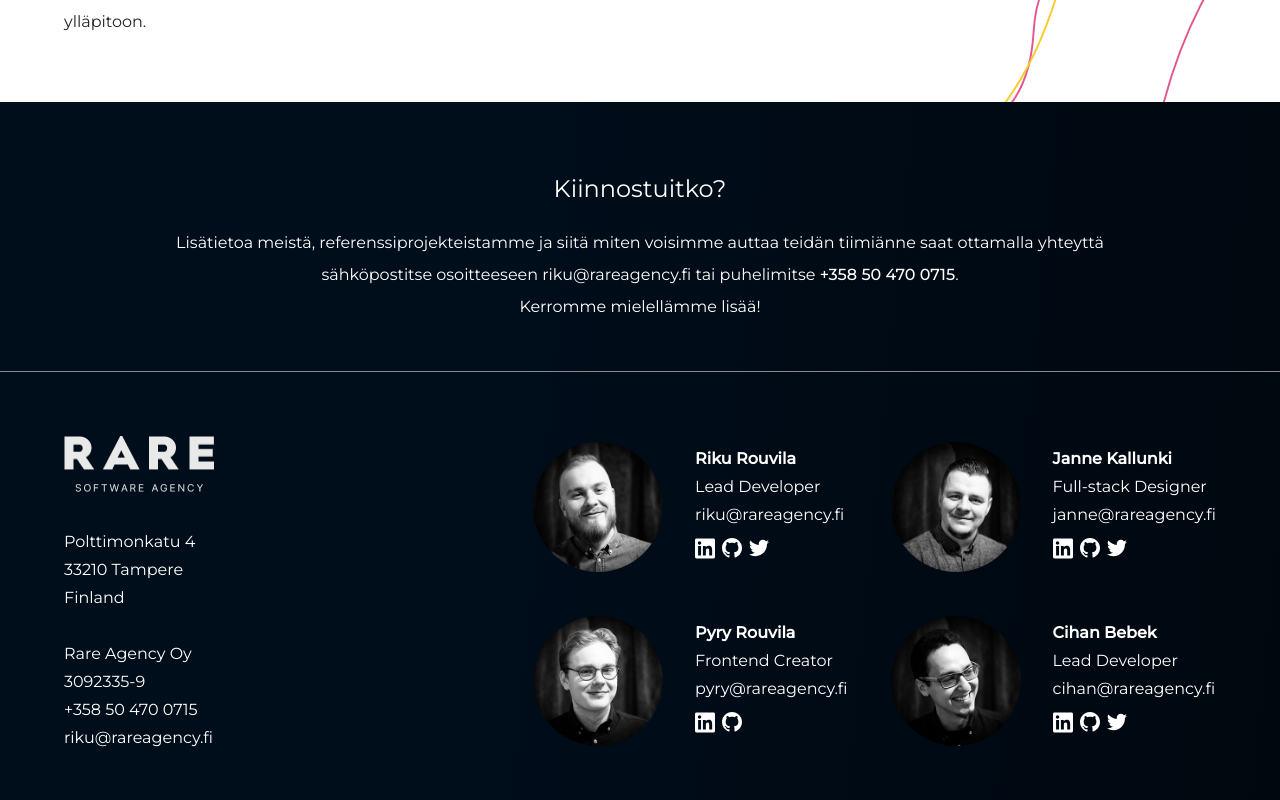
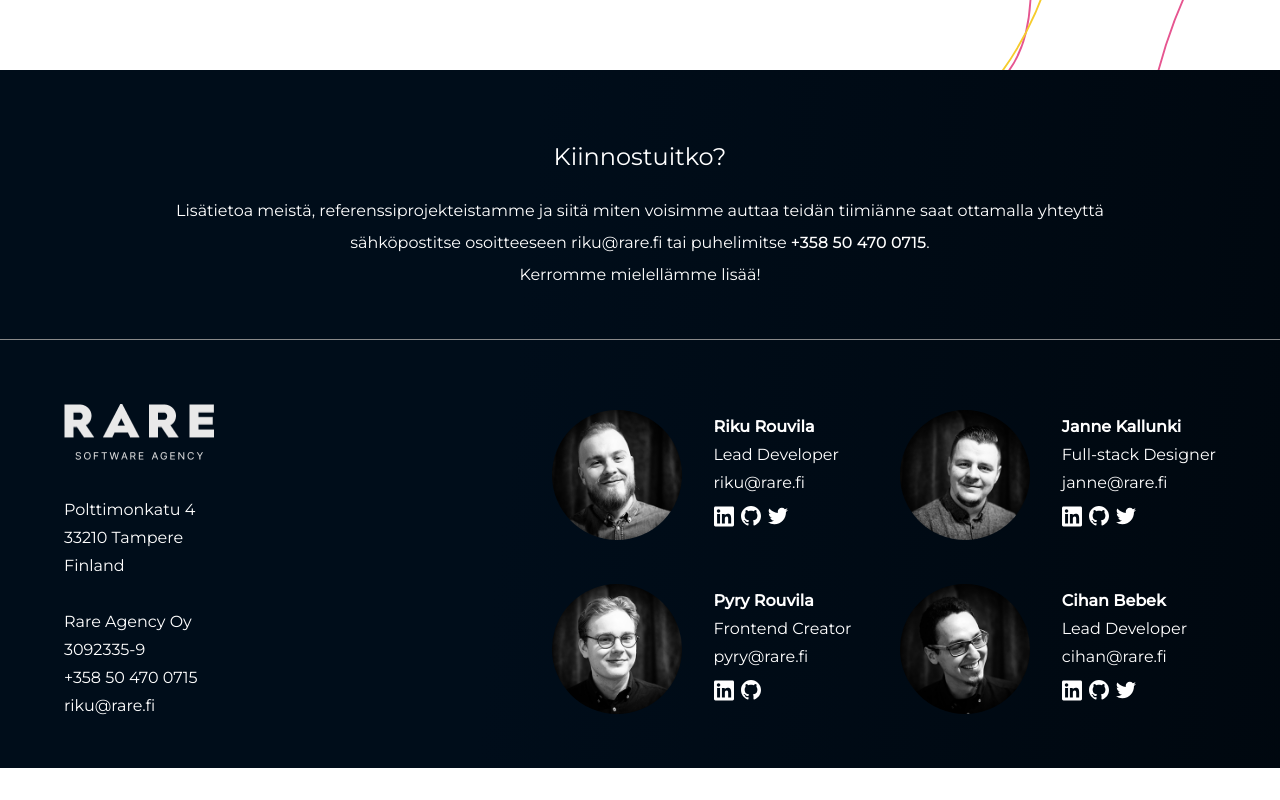
Before and after one commit to rareagency/rareagency.fi, a Next.js app: page /training in a window 1280 px wide. Shown: the part 2673-3473 px from the top of the page. After the commit the page ends 3441 px from the top, so only its background shows below. Built offline with nearby package versions, Linux system fonts and the light colour scheme.

Commit message:
change all references to rare agency to rare

```diff
--- a/components/footer.tsx
+++ b/components/footer.tsx
@@ -11,18 +11,14 @@ export const Footer: React.FC = () => (
       <p>
         Lisätietoa meistä, referenssiprojekteistamme ja siitä miten voisimme
         auttaa teidän tiimiänne saat ottamalla yhteyttä <br />
-        sähköpostitse osoitteeseen riku@rareagency.fi tai puhelimitse{' '}
+        sähköpostitse osoitteeseen riku@rare.fi tai puhelimitse{' '}
         <strong>+358&nbsp;50&nbsp;470&nbsp;0715</strong>. <br />
         Kerromme mielellämme lisää!
       </p>
     </Center>
     <Center className="contacts">
       <div className="details">
-        <img
-          src="../static/logo-black.png"
-          alt="Rare Agency"
-          className="logo"
-        />
+        <img src="../static/logo-black.png" alt="Rare" className="logo" />
         <address className="location">
           <div>Polttimonkatu 4</div>
           <div>33210&nbsp;Tampere</div>
@@ -32,7 +28,7 @@ export const Footer: React.FC = () => (
           <div>Rare Agency Oy</div>
           <div>3092335-9</div>
           <div>+358&nbsp;50&nbsp;470&nbsp;0715</div>
-          <div>riku@rareagency.fi</div>
+          <div>riku@rare.fi</div>
         </address>
       </div>
       <div className="grid">
@@ -45,7 +41,7 @@ export const Footer: React.FC = () => (
           <address>
             <strong className="name">Riku&nbsp;Rouvila</strong>
             <span>Lead&nbsp;Developer</span>
-            <span>riku@rareagency.fi</span>
+            <span>riku@rare.fi</span>
             <span className="social">
               <a href="https://www.linkedin.com/in/rikurouvila/">
                 <Linkedin />
@@ -69,7 +65,7 @@ export const Footer: React.FC = () => (
           <address>
             <strong className="name">Pyry&nbsp;Rouvila</strong>
             <span>Frontend&nbsp;Creator</span>
-            <span>pyry@rareagency.fi</span>
+            <span>pyry@rare.fi</span>
             <span className="social">
               <a href="https://www.linkedin.com/in/naf/">
                 <Linkedin />
@@ -90,7 +86,7 @@ export const Footer: React.FC = () => (
           <address>
             <strong className="name">Janne&nbsp;Kallunki</strong>
             <span>Full-stack&nbsp;Designer</span>
-            <span>janne@rareagency.fi</span>
+            <span>janne@rare.fi</span>
             <span className="social">
               <a href="https://www.linkedin.com/in/jkallunki/">
                 <Linkedin />
@@ -114,7 +110,7 @@ export const Footer: React.FC = () => (
           <address>
             <strong className="name">Cihan&nbsp;Bebek</strong>
             <span>Lead&nbsp;Developer</span>
-            <span>cihan@rareagency.fi</span>
+            <span>cihan@rare.fi</span>
             <span className="social">
               <a href="https://www.linkedin.com/in/cihan-bebek/">
                 <Linkedin />
--- a/components/logo.tsx
+++ b/components/logo.tsx
@@ -13,7 +13,7 @@ export const Logo: React.FC<{ secondary?: boolean }> = ({ secondary }) => {
         <a className="logo">
           <img
             src="../static/logo.png"
-            alt="Rare Agency"
+            alt="Rare"
             className={
               secondary ? 'logo__image logo__image--secondary' : 'logo__image'
             }
--- a/layouts/article/layout.tsx
+++ b/layouts/article/layout.tsx
@@ -7,7 +7,7 @@ import { Center } from '../../components/center';
 export const Layout: React.FC<{
   header: React.ReactNode;
 }> = ({ header, children }) => (
-  <Base title={'Rare Agency - React / Typescript / Tampere'}>
+  <Base title={'Rare - React / Typescript / Tampere'}>
     <Header>{header}</Header>
     <main className="main">
       <Center className="article-center">{children}</Center>
--- a/layouts/base.tsx
+++ b/layouts/base.tsx
@@ -6,7 +6,7 @@ const { publicRuntimeConfig } = getConfig();
 
 const DESCRIPTION =
   'Luotettu teknologiakumppani seuraavaan projektiisi. Rakennamme webbipalveluita, mobiilisovelluksia sekä prototyyppejä yhdessä teidän kanssanne.';
-const TITLE = 'Rare Agency - 2020-luvun ohjelmistokehitystä / Tampere';
+const TITLE = 'Rare - 2020-luvun ohjelmistokehitystä / Tampere';
 
 export const Base: React.FC<{ title?: string }> = ({ children, title }) => {
   return (
@@ -41,21 +41,18 @@ export const Base: React.FC<{ title?: string }> = ({ children, title }) => {
         {publicRuntimeConfig.NODE_ENV !== 'development' && <GoogleTagManager />}
 
         <meta property="og:type" content="website" />
-        <meta property="og:url" content="https://rareagency.fi" />
+        <meta property="og:url" content="https://rare.fi" />
         <meta property="og:title" content={TITLE} />
         <meta property="og:description" content={DESCRIPTION} />
-        <meta
-          property="og:image"
-          content="https://rareagency.fi/static/meta.png"
-        />
+        <meta property="og:image" content="https://rare.fi/static/meta.png" />
 
         <meta property="twitter:card" content="summary_large_image" />
-        <meta property="twitter:url" content="https://rareagency.fi" />
+        <meta property="twitter:url" content="https://rare.fi" />
         <meta property="twitter:title" content={TITLE} />
         <meta property="twitter:description" content={DESCRIPTION} />
         <meta
           property="twitter:image"
-          content="https://rareagency.fi/static/meta.png"
+          content="https://rare.fi/static/meta.png"
         />
       </Head>
 
--- a/package.json
+++ b/package.json
@@ -1,5 +1,5 @@
 {
-  "name": "rareagency.fi",
+  "name": "rare.fi",
   "version": "0.1.0",
   "private": true,
   "scripts": {
--- a/pages/training.tsx
+++ b/pages/training.tsx
@@ -111,7 +111,7 @@ const Page: React.FC = () => (
         <h2>Kiinnostuitko?</h2>
         <p>
           Laita sähköpostia suoraan osoitteeseen{' '}
-          <strong>riku@rareagency.fi</strong> tai soita{' '}
+          <strong>riku@rare.fi</strong> tai soita{' '}
           <a href="tel:+358504700715">
             <strong>+358&nbsp;50&nbsp;470&nbsp;0715</strong>
           </a>{' '}
```
Also changed, not shown: public/manifest.json, 2 other files (tests, documents, lock files or other folders).
